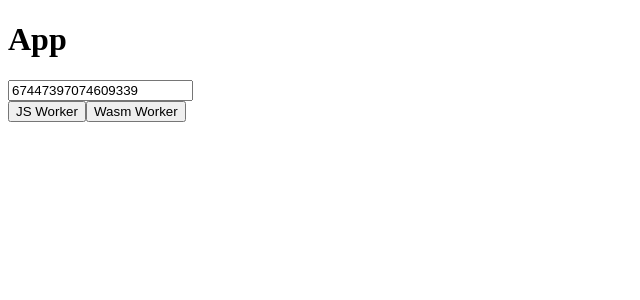
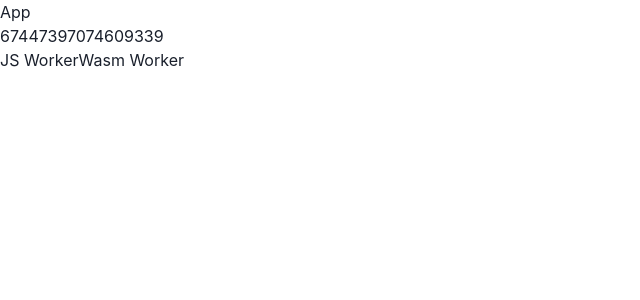
Before and after one commit to WTomoharu/wasm-prime-factorize, a React (Vite) app: page / in a window 1280 px wide. Shown: the top 300 px of the page, without its empty margins (0-640 px from the left). Built offline with nearby package versions, Linux system fonts and the light colour scheme.

Commit message:
chakra-uiを導入

```diff
--- a/package.json
+++ b/package.json
@@ -9,8 +9,12 @@
     "preview": "vite preview"
   },
   "dependencies": {
+    "@chakra-ui/react": "^2.4.9",
+    "@emotion/react": "^11.10.5",
+    "@emotion/styled": "^11.10.5",
     "@types/node": "^18.13.0",
     "comlink": "^4.4.1",
+    "framer-motion": "^9.0.2",
     "react": "^18.2.0",
     "react-dom": "^18.2.0"
   },
--- a/src/main.tsx
+++ b/src/main.tsx
@@ -1,10 +1,13 @@
 import React from 'react'
 import ReactDOM from 'react-dom/client'
+import { ChakraProvider } from '@chakra-ui/react'
 
 import { App } from './app'
 
 ReactDOM.createRoot(document.getElementById('root') as HTMLElement).render(
   <React.StrictMode>
-    <App />
+    <ChakraProvider>
+      <App />
+    </ChakraProvider>
   </React.StrictMode>,
 )
```
Also changed, not shown: 1 other file (tests, documents, lock files or other folders).
